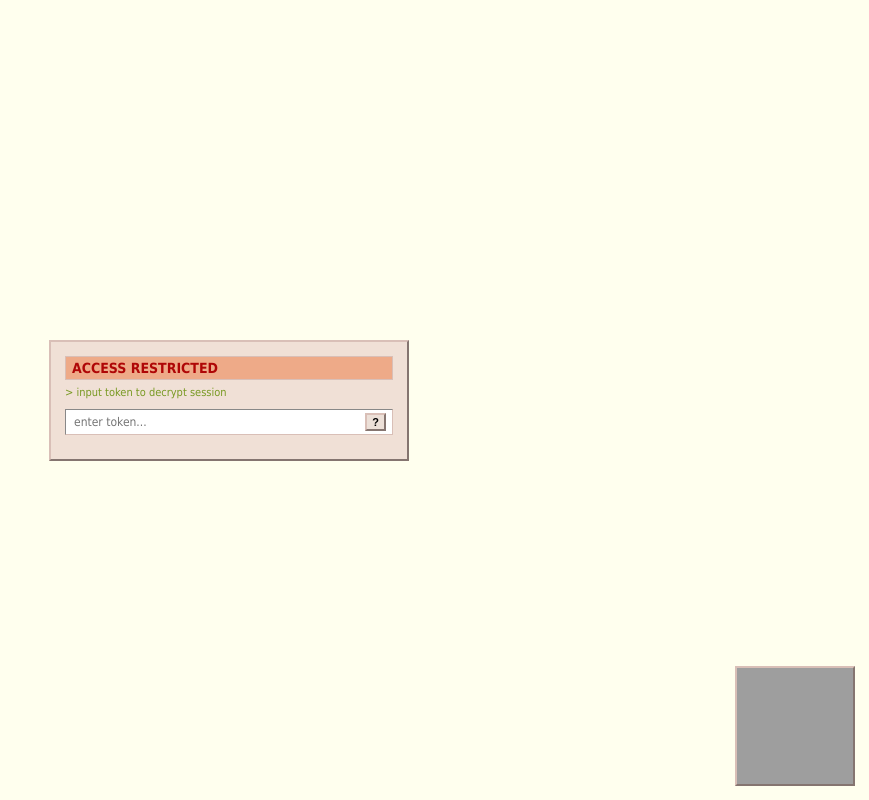
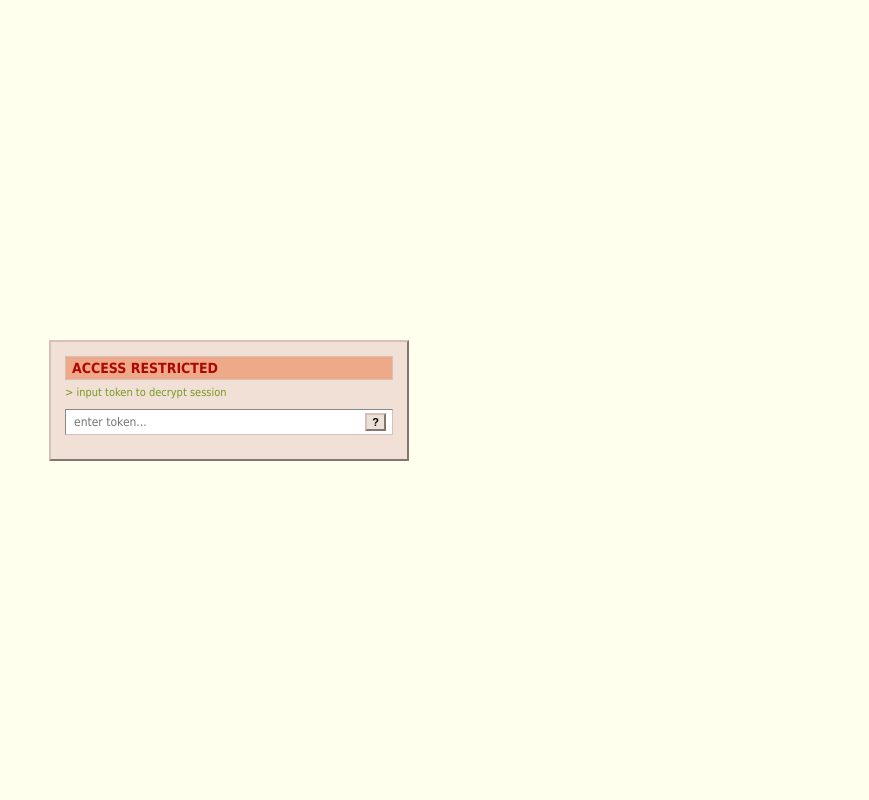
Before and after one commit to agenmosat/weeklywork, a PHP site: page / in a window 1280 px wide. Shown: the whole page, without its empty margins (411-1280 px from the left). Run offline with PHP 8.4, Linux system fonts and the light colour scheme; grey boxes are pictures that could not be loaded.

Commit message:
ngilangin hamster (issued by pedo)

```diff
--- a/index.php
+++ b/index.php
@@ -68,10 +68,6 @@ if (isset($_GET['logout'])) {
         </form>
     </div>
 
-    <a href="https://id.pinterest.com/pin/1027102258785807962/" target="_blank" class="cornerlink">
-        <img src="https://id.pinterest.com/pin/1027102258785807962/" alt="ref" class="cornerimage">
-    </a>
-
 <script>
 function toggleshow() {
     var field = document.getElementById("token");
```
